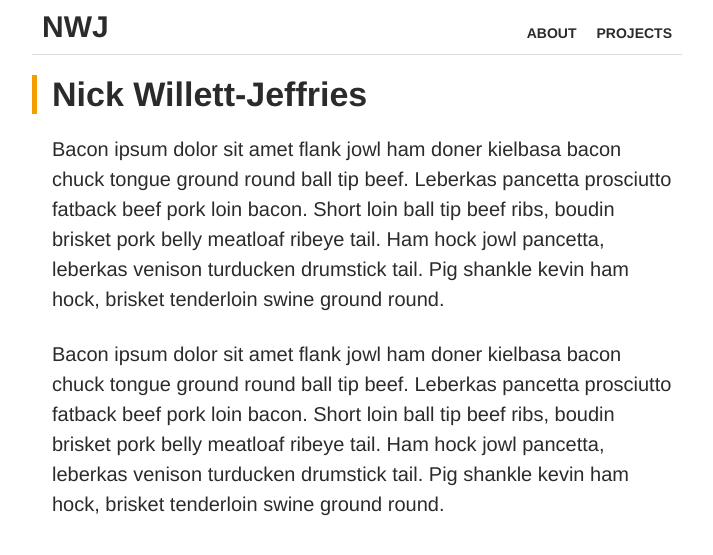
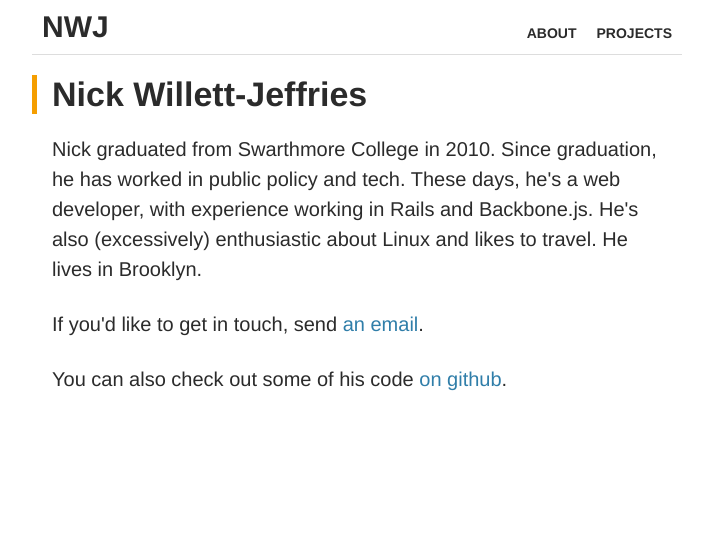
Before and after one commit to nwj/nwj.sh, a Jekyll site: the page built from index.html, in a window 1280 px wide. Shown: the top 555 px of the page, without its empty margins (283-996 px from the left). Built offline with Jekyll 4.4.1, drawn with Linux system fonts in a browser that asks for light colours; Markdown is read by kramdown in place of the engine named in the settings.

Commit message:
Write personal summary.

```diff
--- a/index.html
+++ b/index.html
@@ -5,19 +5,18 @@ title: NWJ
 
 <h1>Nick Willett-Jeffries</h1>
 <p>
-Bacon ipsum dolor sit amet flank jowl ham doner kielbasa bacon chuck tongue
-ground round ball tip beef. Leberkas pancetta prosciutto fatback beef
-pork loin bacon. Short loin ball tip beef ribs, boudin brisket pork belly
-meatloaf ribeye tail. Ham hock jowl pancetta, leberkas venison turducken
-drumstick tail. Pig shankle kevin ham hock, brisket tenderloin swine
-ground round.
+Nick graduated from Swarthmore College in 2010. Since graduation, he has
+worked in public policy and tech. These days, he's a web developer, with
+experience working in Rails and Backbone.js. He's also (excessively)
+enthusiastic about Linux and likes to travel. He lives in Brooklyn.
 </p>
 
 <p>
-Bacon ipsum dolor sit amet flank jowl ham doner kielbasa bacon chuck tongue
-ground round ball tip beef. Leberkas pancetta prosciutto fatback beef
-pork loin bacon. Short loin ball tip beef ribs, boudin brisket pork belly
-meatloaf ribeye tail. Ham hock jowl pancetta, leberkas venison turducken
-drumstick tail. Pig shankle kevin ham hock, brisket tenderloin swine
-ground round.
+If you'd like to get in touch, send
+<a href="mailto:nwillettjeffries@gmail.com">an email</a>.
 </p>
+
+<p>
+You can also check out some of his code
+<a href="https://github.com/nwj">on github</a>.
+</p>
```
